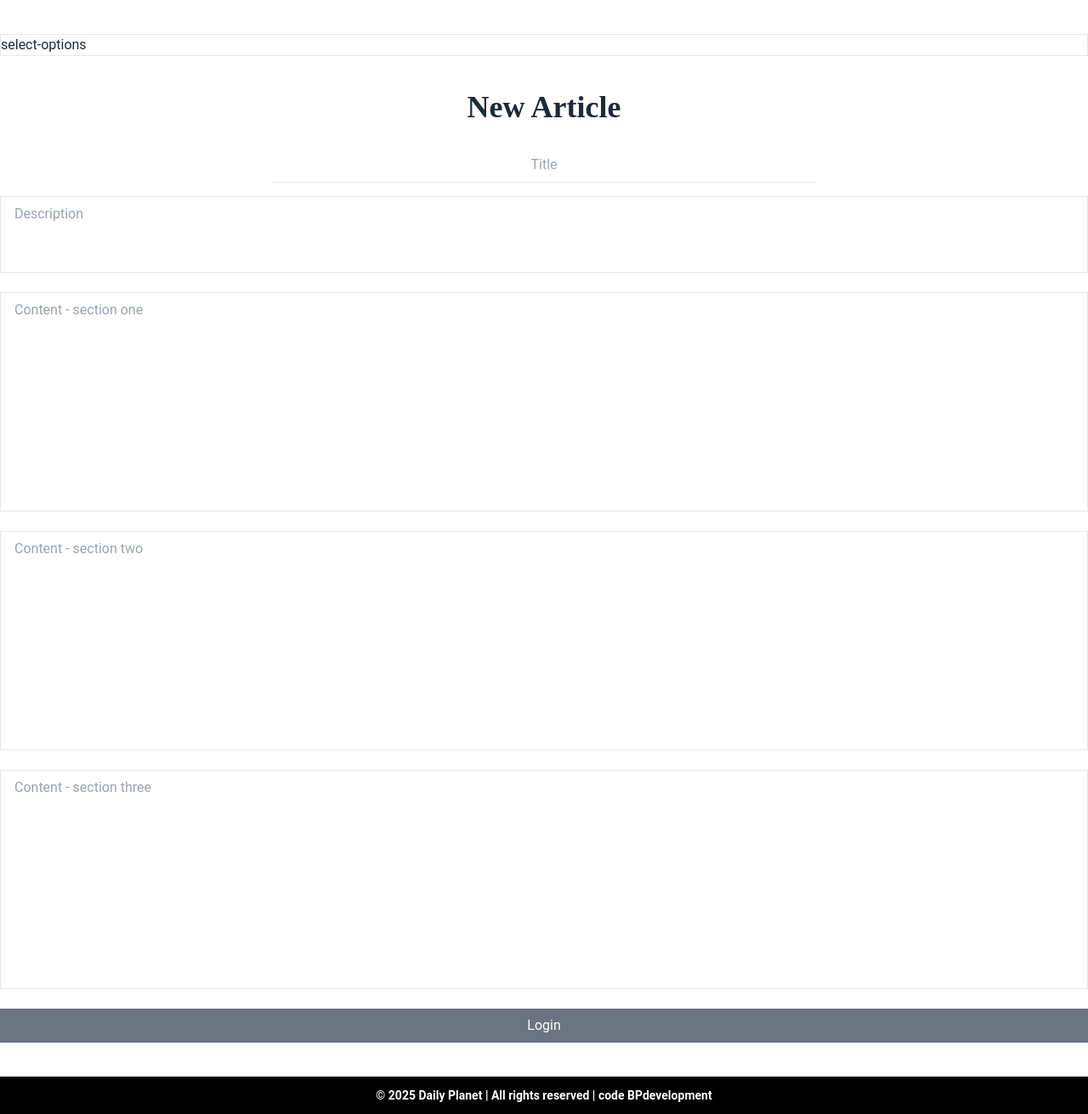
After one commit to bojan-ski/php-daily-planet, a PHP site: template App/views/authorUser/submitNewArticle.view.php in a window 1280 px wide. The commit adds this page. Shown: the whole page at 85% size. Run offline with PHP 8.4, Linux system fonts and the light colour scheme; the template is opened without the code that fills it, so the values that code supplies are empty; a stand-in replaces the project's code that opens the database connection; style sheets or scripts are compiled from the project's sources.

Commit message:
ManageArticlesController created, initial methods for the author user created (displayMyActiveArticlesPage, displayMyPendingArticlesPage, submitNewArticlePage, submitArticle). submitNewArticle.view in authorUser (views) folder created

```diff
--- a/App/controllers/HomeController.php
+++ b/App/controllers/HomeController.php
@@ -20,7 +20,7 @@ class HomeController extends Database
     public function latestArticles(): void
     {
         try {
-            (array) $articles = $this->db->dbQuery("SELECT * FROM articles ORDER BY created_at DESC LIMIT 3")->fetchAll();
+            (array) $articles = $this->db->dbQuery("SELECT * FROM articles WHERE `status` = 'active' ORDER BY created_at DESC LIMIT 3")->fetchAll();
 
             loadView('home', [
                 'articles' => $articles
--- a/App/routes.php
+++ b/App/routes.php
@@ -15,3 +15,9 @@ $router->get('/sign_in', 'UserController', 'displaySignInPage');
 $router->post('/sign_in/login', 'UserController', 'login');
 // auth - log out
 $router->post('/logout', 'UserController', 'logout');
+
+// ----- AUTHOR USER -----
+$router->get('/my_active_articles', 'ManageArticlesController', 'displayMyActiveArticlesPage');
+$router->get('/my_pending_articles', 'ManageArticlesController', 'displayMyPendingArticlesPage');
+$router->get('/submit_article', 'ManageArticlesController', 'submitNewArticlePage');
+$router->post('/submit_article/submitArticle', 'ManageArticlesController', 'submitArticle');
--- a/App/views/articles.view.php
+++ b/App/views/articles.view.php
@@ -11,7 +11,7 @@
     <?php else: ?>
         <section class="articles-list mt-5 mb-3">
             <h4 class="text-5xl capitalize text-center font-semibold mb-3">
-                All News
+                <?= $pageTitle ?>
             </h4>
 
             <div class="grid grid-cols-1 lg:grid-cols-3 gap-4 p-5">
--- /dev/null
+++ b/App/views/authorUser/submitNewArticle.view.php
@@ -0,0 +1,100 @@
+<?php loadPartial('head'); ?>
+<?php loadPartial('header'); ?>
+<?php loadPartial('navbar'); ?>
+
+<div class="submit-article-page container mx-auto">
+    <!-- WORK ON -->
+    <section class="select-options border mt-10 mb-10">
+        select-options
+    </section>
+
+    <section class="new-article mb-10">
+        <h2 class="text-4xl text-center font-bold mb-7">
+            New Article
+        </h2>
+
+        <form method="POST" action="/submit_article/submitArticle">
+            <div class="mb-4 text-center">
+                <input
+                    type="text"
+                    name="title"
+                    placeholder="Title"
+                    class="text-center w-full md:w-2/3 lg:w-1/2 px-4 py-2 border-b focus:outline-none"
+                    minlength="5"
+                    maxlength="25"
+                    value="<?= $newArticle['title'] ?? '' ?>"
+                    required />
+            </div>
+            <?php if (isset($errors) && !empty($errors['title'])): ?>
+                <?= loadPartial('formErrorMsg', [
+                    'error' => $errors['title']
+                ]) ?>
+            <?php endif; ?>
+            <div class="mb-4">
+                <textarea
+                    name="description"
+                    placeholder="Description"
+                    class="w-full px-4 py-2 border focus:outline-none"
+                    rows="3"
+                    minlength="50"
+                    maxlength="250"
+                    required><?= $newArticle['description'] ?? '' ?></textarea>
+            </div>
+            <?php if (isset($errors) && !empty($errors['description'])): ?>
+                <?= loadPartial('formErrorMsg', [
+                    'error' => $errors['description']
+                ]) ?>
+            <?php endif; ?>
+            <div class="mb-4">
+                <textarea
+                    name="section_one"
+                    placeholder="Content - section one"
+                    class="w-full px-4 py-2 border focus:outline-none"
+                    rows="10"
+                    minlength="500"
+                    maxlength="2000"
+                    required><?= $newArticle['section_one'] ?? '' ?></textarea>
+            </div>
+            <?php if (isset($errors) && !empty($errors['section_one'])): ?>
+                <?= loadPartial('formErrorMsg', [
+                    'error' => $errors['section_one']
+                ]) ?>
+            <?php endif; ?>
+            <div class="mb-4">
+                <textarea
+                    name="section_two"
+                    placeholder="Content - section two"
+                    class="w-full px-4 py-2 border focus:outline-none"
+                    rows="10"
+                    minlength="500"
+                    maxlength="2000"><?= $newArticle['section_two'] ?? '' ?></textarea>
+            </div>
+            <?php if (isset($errors) && !empty($errors['section_two'])): ?>
+                <?= loadPartial('formErrorMsg', [
+                    'error' => $errors['section_two']
+                ]) ?>
+            <?php endif; ?>
+            <div class="mb-4">
+                <textarea
+                    name="section_three"
+                    placeholder="Content - section three"
+                    class="w-full px-4 py-2 border focus:outline-none"
+                    rows="10"
+                    minlength="500"
+                    maxlength="2000"><?= $newArticle['section_three'] ?? '' ?></textarea>
+            </div>
+            <?php if (isset($errors) && !empty($errors['section_three'])): ?>
+                <?= loadPartial('formErrorMsg', [
+                    'error' => $errors['section_three']
+                ]) ?>
+            <?php endif; ?>
+
+            <button
+                type="submit" class="w-full bg-gray-500 hover:bg-gray-600 text-white px-4 py-2 focus:outline-none">
+                Login
+            </button>
+        </form>
+    </section>
+</div>
+
+<?php loadPartial('footer'); ?>
--- a/App/views/partials/articleCard.php
+++ b/App/views/partials/articleCard.php
@@ -8,12 +8,8 @@
 
     <div class="mb-5">
         <p>
-            <span class="font-semibold">Category:</span>
-            <?= isset($article['category']) ? checkContent($article['category']) : '' ?>
-        </p>
-        <p>
             <span class="font-semibold">Published:</span>
-            <?= isset($article['section_two']) ? formateData(checkContent($article['created_at'])) : '' ?>
+            <?= isset($article['section_two']) ? formateDate(checkContent($article['created_at'])) : '' ?>
         </p>
     </div>
     <a href="/articles/<?= $article['id'] ?>" class="block w-full text-center px-5 py-2.5 border font-medium hover:bg-gray-200">
--- a/App/views/selectedArticle.view.php
+++ b/App/views/selectedArticle.view.php
@@ -33,12 +33,8 @@
             <?= isset($selectedArticleAuthor['name']) ? checkContent($selectedArticleAuthor['name']) : '' ?>
         </p>
         <p>
-            <span class="font-semibold">Category:</span>
-            <?= isset($selectedArticle['category']) ? checkContent($selectedArticle['category']) : '' ?>
-        </p>
-        <p>
             <span class="font-semibold">Published:</span>
-            <?= isset($selectedArticle['created_at']) ? formateData(checkContent($selectedArticle['created_at'])) : '' ?>
+            <?= isset($selectedArticle['created_at']) ? formateDate(checkContent($selectedArticle['created_at'])) : '' ?>
         </p>
     </div>
 </div>
--- a/utils/helpers.php
+++ b/utils/helpers.php
@@ -46,8 +46,10 @@ function checkContent(string $content): string
 function isString(string $formData, int $min, int $max): bool
 {
     if(!empty($formData) && is_string($formData)){
-        $formDataValue = trim($formData);
+        $formDataValue = filter_var(trim($formData), FILTER_SANITIZE_SPECIAL_CHARS);
         $formDataLength = strlen($formDataValue);
+
+        // inspect($formDataLength);
 
         return $formDataLength >= $min && $formDataLength <= $max;
     }
@@ -83,7 +85,7 @@ function doesMatch(string $formDataOne, string $formDataTwo): bool
 };
 
 // FORMAT DATE
-function formateData(string $date): string{
+function formateDate(string $date): string{
     return date("d.m.Y", strtotime($date));
 }
 
```
Also changed, not shown: App/controllers/ArticlesController.php (+4 -3 lines), App/controllers/ManageArticlesController.php (added, +124 -0 lines), App/views/partials/navLinks/author.php (+5 -2 lines).
